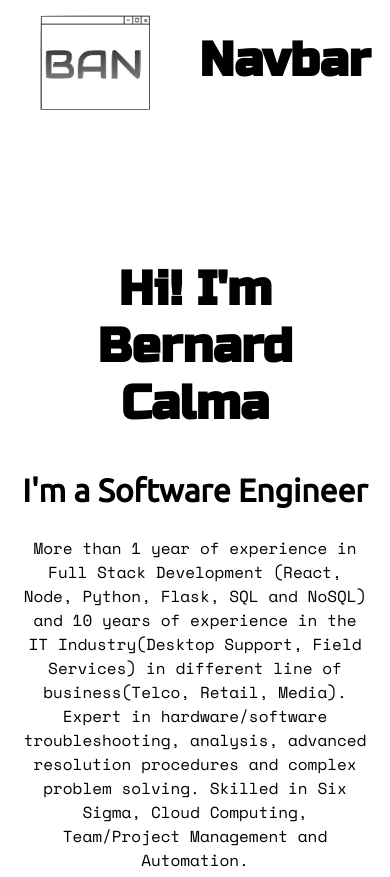
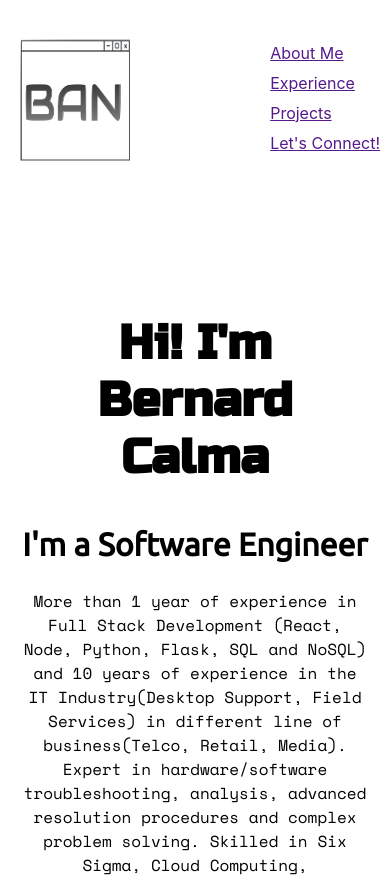
Before and after one commit to Bernard-Calma/bernard, a React (Create React App) app: page / in a window 390 px wide. Shown: the top 877 px of the page. Built offline with nearby package versions, Linux system fonts and the light colour scheme.

Commit message:
navbar items added

```diff
--- a/src/components/NavBar.jsx
+++ b/src/components/NavBar.jsx
@@ -1,7 +1,12 @@
 const Navbar = () => {
     return(
-        <div>
-            <h1>Navbar</h1>
+        <div className="sectioNavBar">
+            <ul className="containerNavBar">
+                <li className="navBarItem"><a href="">About Me</a></li>
+                <li className="navBarItem"><a href="">Experience</a></li>
+                <li className="navBarItem"><a href="">Projects</a></li>
+                <li className="navBarItem"><a href="">Let's Connect!</a></li>
+            </ul>
         </div>
     )
 }
--- a/src/containers/AboutMe.css
+++ b/src/containers/AboutMe.css
@@ -1,7 +1,7 @@
 #idAboutMe {
     display: flex;
     margin: 100px auto;
-    padding: 100px 50px;
+    padding: 20px;
 }
 
 .aboutMe {
--- a/src/containers/Header.css
+++ b/src/containers/Header.css
@@ -7,4 +7,37 @@ header {
 
 .personalLogo {
     width: 150px;
+    height: 155px;
 }
+
+
+/* NAVBAR */
+.sectioNavBar {
+    display: flex;
+    align-items: center;
+}
+
+.containerNavBar {
+    display: flex;
+    justify-content: center;
+}
+
+.navBarItem {
+    margin: 0 50px;
+
+}
+
+
+@media screen and (max-width: 1100px) {
+    header {
+        padding: 20px 0 0;
+    }
+
+    .containerNavBar {
+        flex-direction: column;
+    }
+
+    .navBarItem {
+        margin: 5px 10px;
+    }
+}
```
